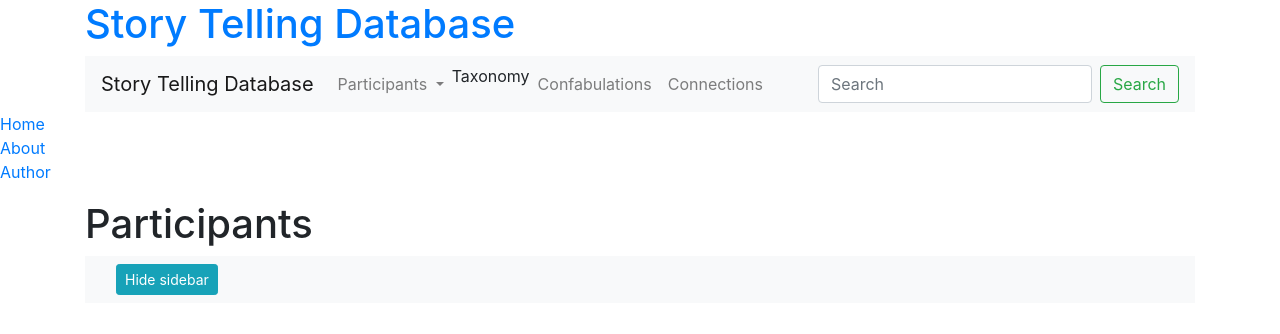
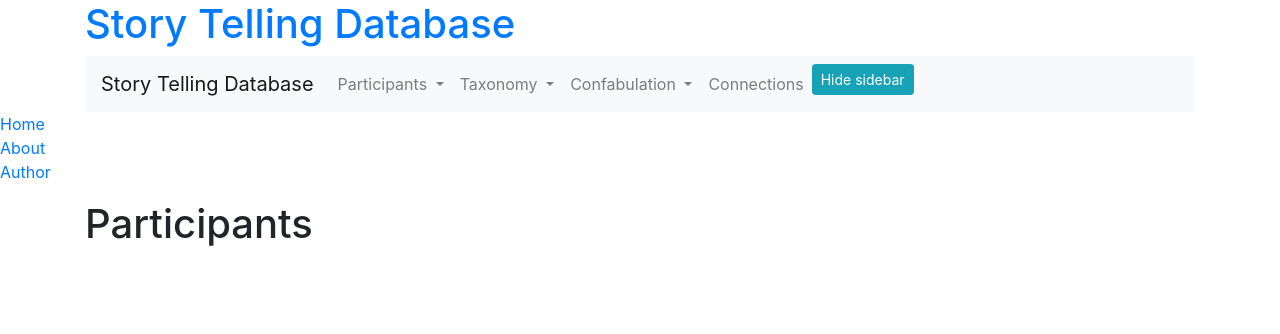
Before and after one commit to juliabiro/confabulations_v3, a Django app: page /participant/ in a window 1280 px wide. Shown: the top 334 px of the page. Run offline with Django 3.2, Linux system fonts and the light colour scheme; the visitor is signed in with stand-in values (Sample User, id 1); data that the repository does not hold is empty; some libraries are stand-ins or nearby versions.

Commit message:
Navbar5 (#24)
* working hovering mulilevel menu!!!

* restore sidebar, no search

* move sidebar controls to navabar

* hover!

```diff
--- a/confabulation/views/analysis_views.py
+++ b/confabulation/views/analysis_views.py
@@ -26,7 +26,6 @@ def analysis_type_view(request, ap_type_id):
     ap_type = AnalysisType.objects.get(pk=ap_type_id)
 
     aps = AnalysisPoint.objects.filter(analysis_type_id=ap_type_id).order_by('name')
-
     context = {
         'analysis_type': ap_type,
         'analysis_points': aps
--- a/confabulation/views/navbar.py
+++ b/confabulation/views/navbar.py
@@ -16,8 +16,7 @@ def navigation_context():
     taxonomy_types = AnalysisType.objects.all()
     for t in taxonomy_types:
         context['taxonomy'][t.name] = []
-        ap_list = AnalysisPoint.objects.filter(analysis_type_id=t.id)
-
+        ap_list = AnalysisPoint.objects.filter(analysis_type_id=t.id).order_by('name')
         ap_list_by_type = [{"name": ap.name,
                            "link": ap.get_absolute_url()} for ap in ap_list]
         context['taxonomy'][t.name] = ap_list_by_type
--- a/templates/base.html
+++ b/templates/base.html
@@ -23,7 +23,6 @@
         <div class="wrapper">
             <nav id="sidebar">
                 {% block sidebar %}
-                {% include "sidebar.html" %}
                 {% endblock %}
             </nav>
             <div class="container" id="block-content">
@@ -33,16 +32,6 @@
                         {% endblock %}
                     </div>
                 </div>
-
-            <nav class="navbar navbar-expand-lg navbar-light bg-light">
-                <div class="container-fluid">
-                    <button type="button" id="sidebarCollapse" class="btn btn-info btn-sm">
-                        <i class="fas fa-align-left"></i>
-                        <span>Hide sidebar</span>
-                    </button>
-                </div>
-            </nav>
-
         </div><!-- block-content>
         </div>
     </body>
--- a/templates/confabulation/base.html
+++ b/templates/confabulation/base.html
@@ -1,4 +1,7 @@
 {% extends 'base.html' %}
+                {% block sidebar %}
+                {% include "sidebar.html" %}
+                {% endblock %}
 {% block navigation %}
 {% include '../navigation.html' %}
 {% endblock %}
--- a/templates/navigation.html
+++ b/templates/navigation.html
@@ -1,31 +1,72 @@
 <nav class="navbar navbar-expand-lg navbar-light bg-light">
-    <a class="navbar-brand" href="#">Story Telling Database</a>
+    <a class="navbar-brand" href="/">Story Telling Database</a>
     <button class="navbar-toggler" type="button" data-toggle="collapse" data-target="#navbarSupportedContent" aria-controls="navbarSupportedContent" aria-expanded="false" aria-label="Toggle navigation">
         <span class="navbar-toggler-icon"></span>
     </button>
 
     <div class="collapse navbar-collapse" id="navbarSupportedContent">
-        <ul class="navbar-nav mr-auto multi-level">
+        <ul class="navbar-nav mr-auto">
+            <li class="nav-item dropdown">
+                <a class="nav-link dropdown-toggle"  id="navbarDropdown" role="button" data-toggle="dropdown" aria-haspopup="true" aria-expanded="false">
+                    Participants
+                </a>
+
+                <ul class="dropdown-menu multi-level" role="menu" aria-labelledby="dropdownMenu">
+                    {% for ptype, list in navigation.participants.items %}
+                    <li class="dropdown-submenu">
+                        <a  class="nav-item dropdown-item" tabindex="-1" >{{ ptype}}</a>
+                        <ul class="dropdown-menu">
+                            {% for p in list %}
+                            <li>
+                                <a class="nav-link" href="{{p.link}}">{{p.name}}</a>
+{% endfor%}
+                            </li>
+                        </ul>
+                    </li>
+                    {% endfor %}
+                </ul>
+            </li>
             <li class="nav-item dropdown">
                 <a class="nav-link dropdown-toggle" href="#" id="navbarDropdown" role="button" data-toggle="dropdown" aria-haspopup="true" aria-expanded="false">
-                    Participants
+                Taxonomy
                 </a>
+                <ul class="dropdown-menu multi-level" role="menu" aria-labelledby="dropdownMenu">
+                    {% for ptype, list in navigation.taxonomy.items %}
+                    <li class="dropdown-submenu">
+                        <a  class="nav-item dropdown-item" tabindex="-1" >{{ ptype}}</a>
+                        <ul class="dropdown-menu">
+                            {% for p in list %}
+                            <li>
+                                <a class="nav-link" href="{{p.link}}">{{p.name}}</a>
+{% endfor%}
+                            </li>
+                        </ul>
+                    </li>
+                    {% endfor %}
+                </ul>
             </li>
             <li class="nav-item dropdown">
-                    Taxonomy
+                <a class="nav-link dropdown-toggle"  id="navbarDropdown" role="button" data-toggle="dropdown" aria-haspopup="true" aria-expanded="false">
+                Confabulation
                 </a>
+                <ul class="dropdown-menu multi-level" role="menu" aria-labelledby="dropdownMenu">
+                    {% for ptype in navigation.confabulation %}
+                    <li>
+                        <a  class="nav-link" tabindex="-1" href="{{ptype.link}}">{{ ptype.name}}</a>
                     </li>
-                <li class="nav-item">
-                    <a class="nav-link" href="#">Confabulations</a>
+                    {% endfor %}
+                </ul>
             </li>
             <li class="nav-item">
                 <a class="nav-link" href="#">Connections</a>
             </li>
+            <li class="nav-item">
+                    <button type="button" id="sidebarCollapse" class="btn btn-info btn-sm">
+                        <i class="fas fa-align-left"></i>
+                        <span>Hide sidebar</span>
+                    </button>
+
             </li>
         </ul>
-        <form class="form-inline my-2 my-lg-0">
-            <input class="form-control mr-sm-2" type="search" placeholder="Search" aria-label="Search">
-            <button class="btn btn-outline-success my-2 my-sm-0" type="submit">Search</button>
-        </form>
     </div>
 </nav>
```
Also changed, not shown: confabulation/tests/db_data.py (+4 -1 lines), confabulation/tests/test_analysis_view.py (+1 -0 lines), 1 other file. Lines whose indentation alone changed are shown as unchanged.
